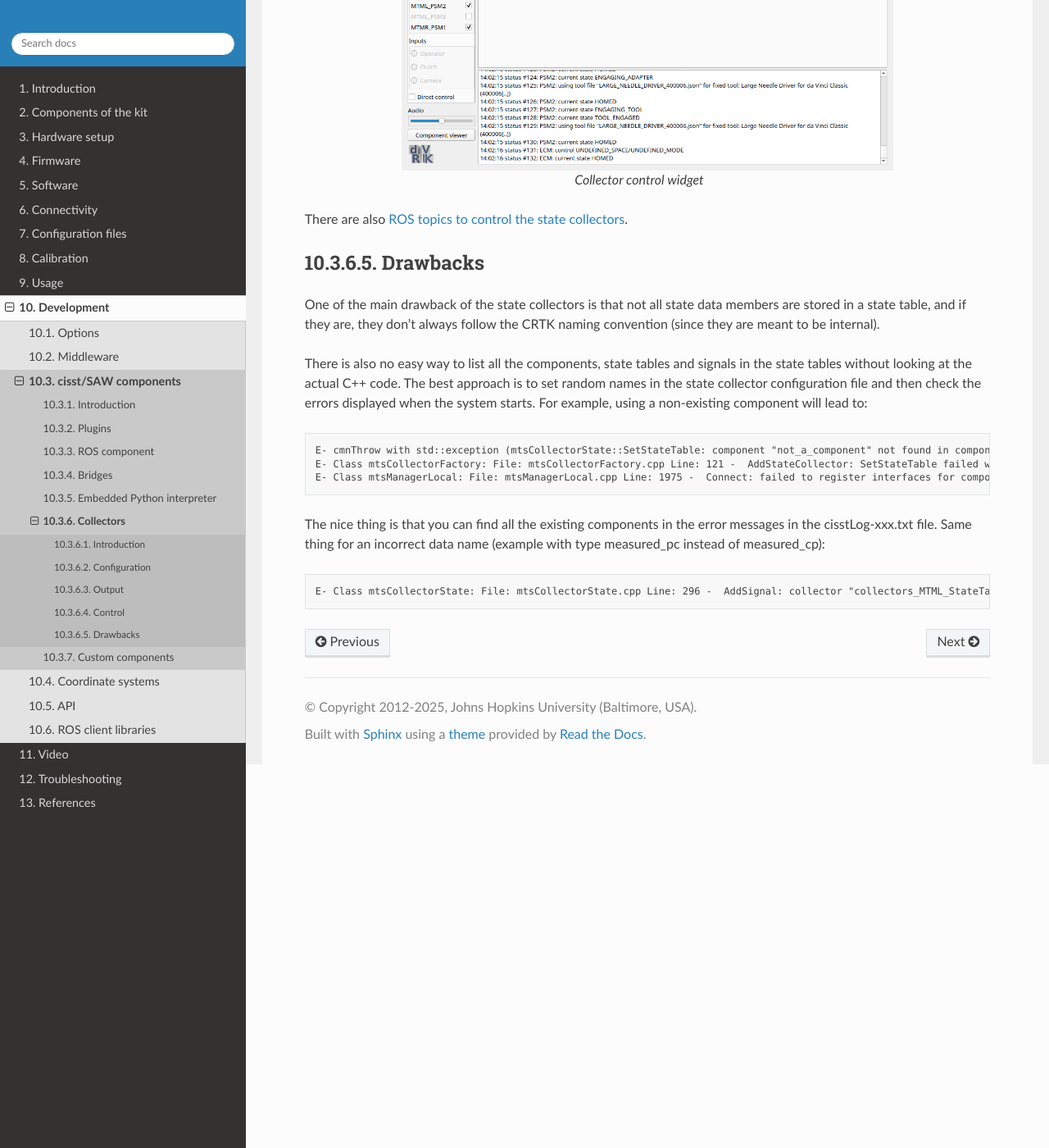
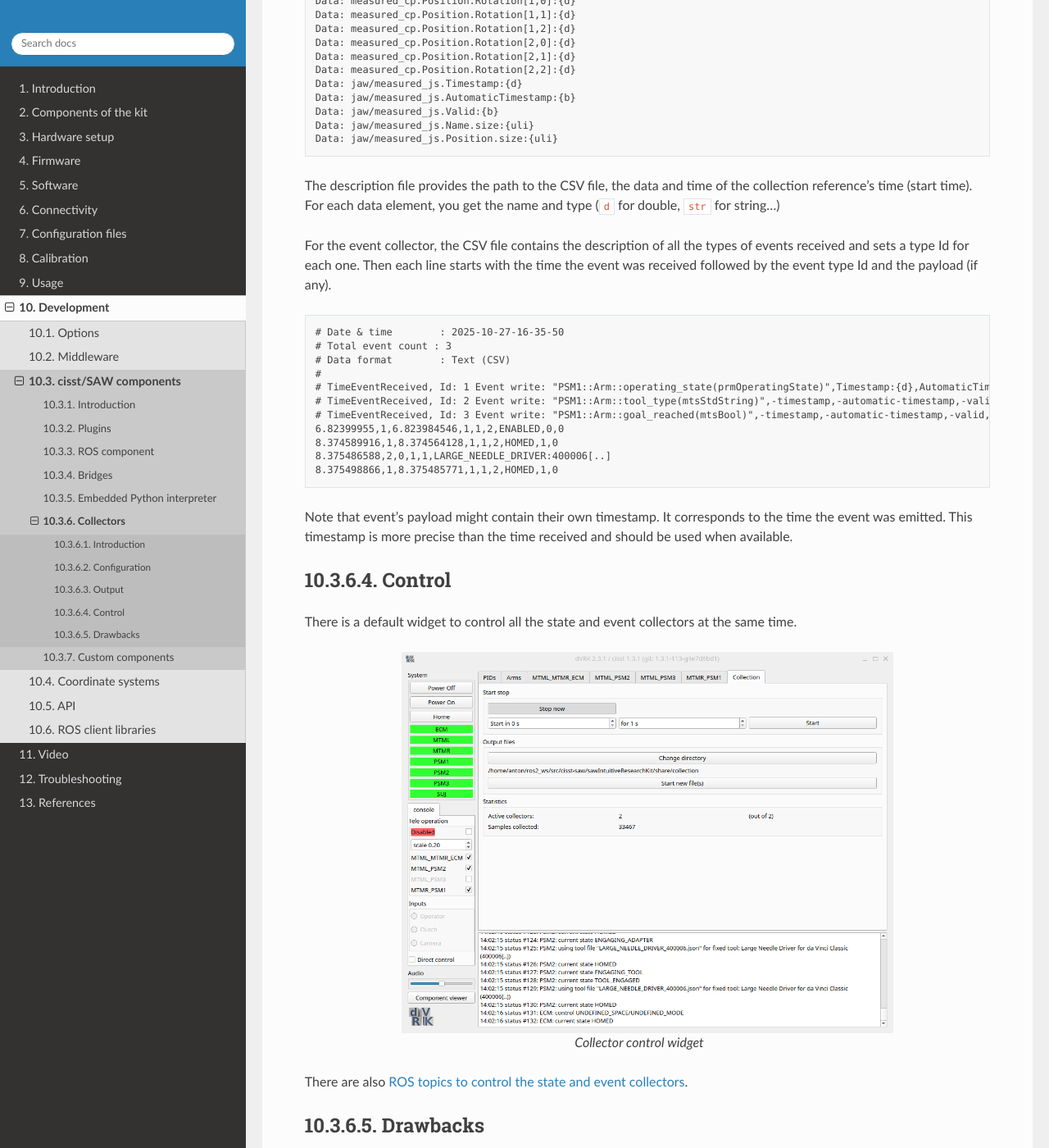
Before and after one commit to jhu-dvrk/dvrk-readthedocs, a Sphinx documentation site: the page built from docs/pages/development/components/collectors.rst, in a window 1280 px wide and 1400 px high, scrolled down 2469 px. Shown: the whole window at 82% size. Built offline with Sphinx 7.4.7 and the Read the Docs theme 3.1.0, drawn with Linux system fonts in a browser that asks for light colours; the version number could not be read and is left out; some of the changed text lies outside the part shown.

Commit message:
Added doc re. event collectors

```diff
--- a/docs/pages/development/components/collectors.rst
+++ b/docs/pages/development/components/collectors.rst
@@ -18,13 +18,24 @@
 
 Since the dVRK components all use the cisst/SAW cisstMultiTask library, it is
 possible to use the functionalities that come with |cisstMultiTask|_ to collect
-data. Internally, components can use a "state table" (class ``mtsStateTable``)
-to store their state. State tables are circular buffers containing a short
-history of the state and are advanced at each iteration (time tic).
+data, i.e. the *mtsCollectorState* and *mtsCollectorEvent*.
+
+* State collectors: internally, components can use a "state table" (class
+  ``mtsStateTable``) to store their state. State tables are circular buffers
+  containing a short history of the state and are advanced at each iteration
+  (time tic).
+
+* Event collectors: components that can dynamically create required interfaces
+  to observe event, with (*write*) or without payload (*void*).
+
+To manage multiple collectors at once, |cisstMultiTask|_ also provides
+*mtsCollectorFactory*. The factory can create multiple collectors based on user
+provided JSON configuration files. It comes with a Qt widget and ROS topics for
+the :ref:`dVRK system applications <system>`.
 
 .. note::
 
-    The state collectors are totally independent of ROS and can therefore
+    The collectors are totally independent of ROS and can therefore
     be used with both main :ref:`system applications <system>`, node ``dvrk_robot
     dvrk_system`` and executable ``sawIntuitiveResearchKitSystem``.
 
@@ -43,7 +54,7 @@
 .. code-block:: json
 
    {
-      "state-collectors":
+      "state_collectors":
       [
          {
             "component": "MTML",
@@ -68,6 +79,32 @@
                }
             ]
          }
+      ]
+   }
+
+For the event collector, users can specify either:
+
+* A component: in this case, all provided interfaces and their events will be
+  collected (``component``)
+* A component and a list of provided interfaces: in this case, all the events
+  from the interfaces listed will be collected (``interfaces``)
+* A component, interfaces and lists of events: in this case, only the events
+  listed will be collected (``events_write`` and ``events_void``)
+
+.. code-block:: json
+
+    {
+      "event_collectors":
+      [
+         {
+            "component": "PSM1",
+            "interfaces": [
+                {
+                    "name": "Arm",
+                    "events_write": ["operating_state", "tool_type", "goal_reached"]
+                }
+            ]
+        }
       ]
    }
 
@@ -115,10 +152,34 @@
 collection reference's time (start time). For each data element, you get the
 name and type (``d`` for double, ``str`` for string...)
 
+For the event collector, the CSV file contains the description of all the types
+of events received and sets a type Id for each one.  Then each line starts with the
+time the event was received followed by the event type Id and the payload (if
+any).
+
+::
+
+   # Date & time        : 2025-10-27-16-35-50
+   # Total event count : 3
+   # Data format        : Text (CSV)
+   #
+   # TimeEventReceived, Id: 1 Event write: "PSM1::Arm::operating_state(prmOperatingState)",Timestamp:{d},AutomaticTimestamp:{b},Valid:{b},StateprmOperatingState::StateType,SubState:{str},IsHomed:{b},IsBusy:{b}
+   # TimeEventReceived, Id: 2 Event write: "PSM1::Arm::tool_type(mtsStdString)",-timestamp,-automatic-timestamp,-valid,-data
+   # TimeEventReceived, Id: 3 Event write: "PSM1::Arm::goal_reached(mtsBool)",-timestamp,-automatic-timestamp,-valid,-data
+   6.82399955,1,6.823984546,1,1,2,ENABLED,0,0
+   8.374589916,1,8.374564128,1,1,2,HOMED,1,0
+   8.375486588,2,0,1,1,LARGE_NEEDLE_DRIVER:400006[..]
+   8.375498866,1,8.375485771,1,1,2,HOMED,1,0
+
+Note that event's payload might contain their own timestamp. It corresponds to
+the time the event was emitted. This timestamp is more precise than the time
+received and should be used when available.
+
 Control
 =======
 
-There is a default widget to control all state collectors at the same time.
+There is a default widget to control all the state and event collectors at the
+same time.
 
 .. figure:: /images/gui/collectors.*
    :width: 600
@@ -126,7 +187,7 @@
 
    Collector control widget
 
-There are also :ref:`ROS topics to control the state collectors
+There are also :ref:`ROS topics to control the state and event collectors
 <API-collectors>`.
 
 Drawbacks
```
